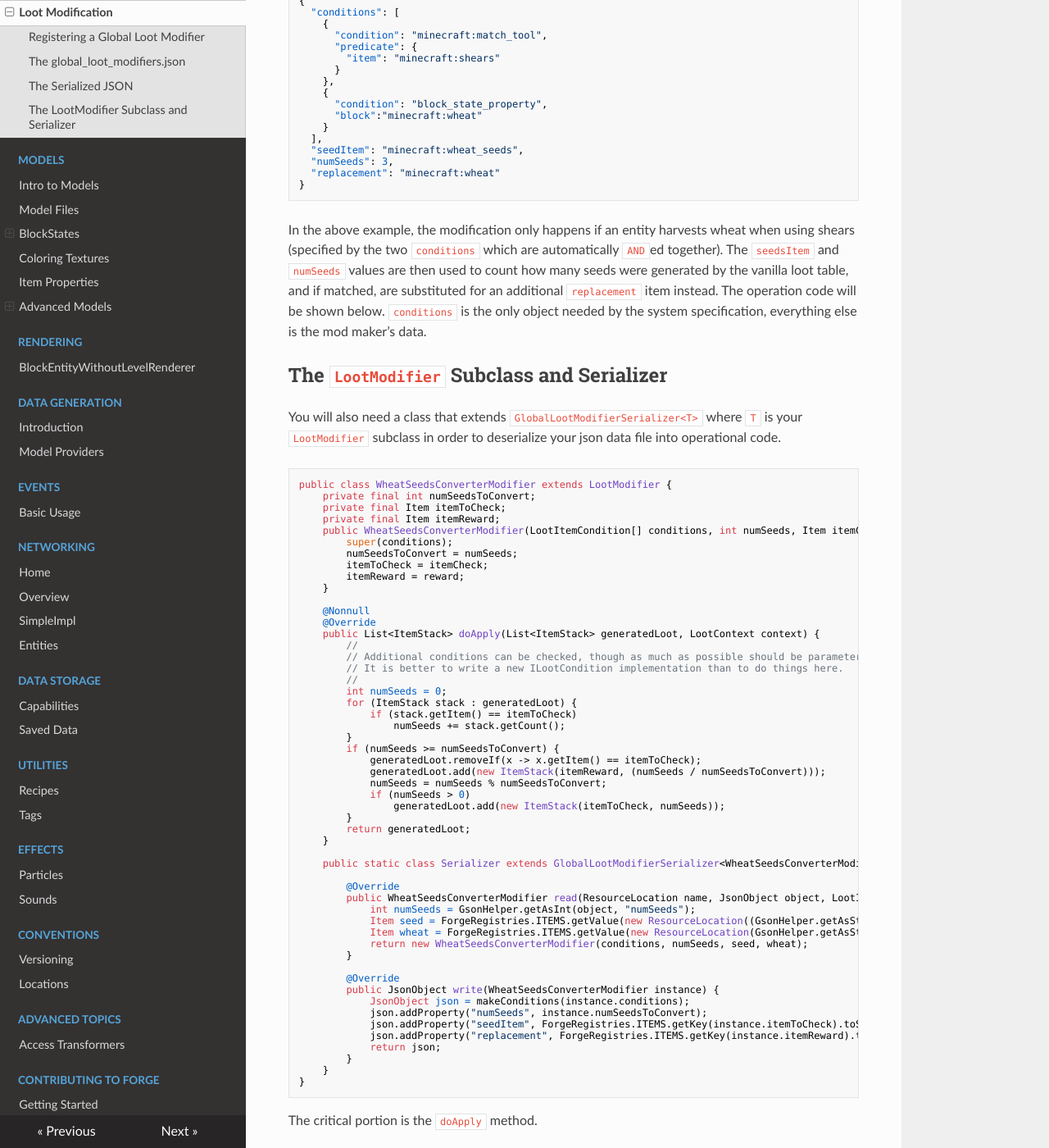
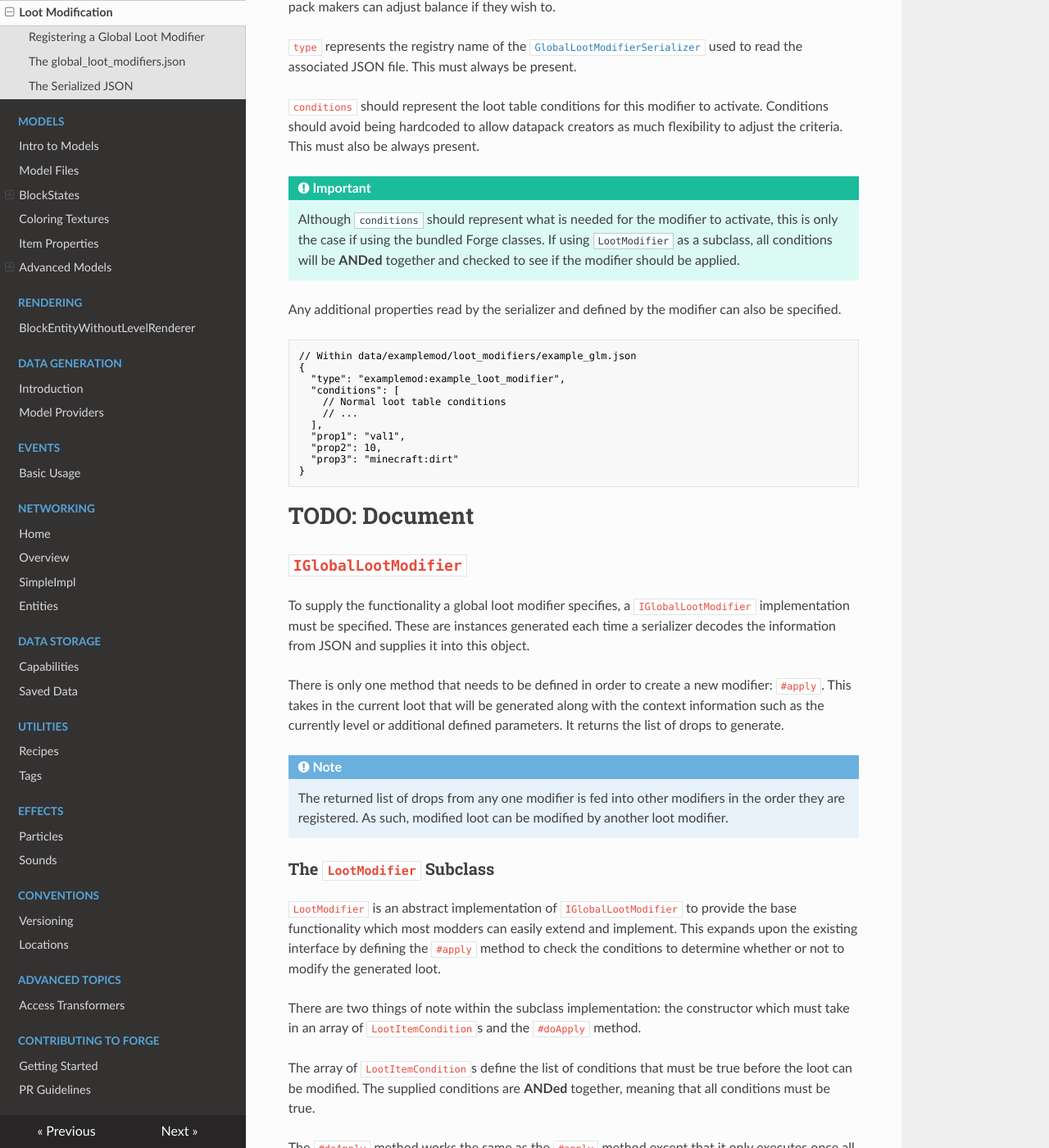
Before and after one commit to MinecraftForge/Documentation, an MkDocs documentation site: the page built from docs/items/globallootmodifiers.md, in a window 1280 px wide and 1400 px high, scrolled down 1183 px. Shown: the whole window at 82% size. Built offline with MkDocs 1.6.1, drawn with Linux system fonts in a browser that asks for light colours; nearby versions of some CDN libraries; some of the changed text lies outside the part shown.

Commit message:
Overhaul GLM

````diff
--- a/docs/items/globallootmodifiers.md
+++ b/docs/items/globallootmodifiers.md
@@ -7,133 +7,142 @@ Registering a Global Loot Modifier
 -------------------------------
 
 You will need 4 things:
-1. Create a `global_loot_modifiers.json` file at `/data/forge/loot_modifiers/`.
-    This will tell Forge about your modifiers and works similar to [tags][].
+1. Create a `global_loot_modifiers.json`.
+    This will tell Forge about your modifiers and works similar to [tags].
 2. A serialized json representing your modifier.
     This will contain all of the data about your modification and allows data packs to tweak your effect.
 3. A class that extends `IGlobalLootModifier`.
     The operational code that makes your modifier work. Most modders can extend `LootModifier` as it supplies base functionality.
-4. Finally, the serializer for your operational class.
+4. Finally, a class that extends `GlobalLootModifierSerializer` for your operational class.
     This is [registered] as any other `IForgeRegistryEntry`.
 
 The `global_loot_modifiers.json`
 -------------------------------
 
-All you need to add here are the file names of your loot modifiers. The [ResourceLocation][resloc] specified points to `data/<namespace>/loot_modifiers/<path>.json`.
+The `global_loot_modifiers.json` represents all loot modifiers to be loaded into the game. This file must be placed within `data/forge/loot_modifiers/global_loot_modifiers.json`.
 
-```json
+`entries` is an *ordered list* of the modifiers that will be loaded. This means that any modifier that not listed will not be loaded, and the ones listed are their written order. The [ResourceLocation][resloc]s specified points to their associated entry within `data/<namespace>/loot_modifiers/<path>.json`. This is primarily relevant to data pack makers for resolving conflicts between modifiers from separate mods.
+
+`replace` causes the cache of modifiers to be cleared fully when this asset loads (mods are loaded in an order that may be specified by a data pack). For modders, you will want to use `false`. Data pack makers may want to specify their overrides with `true`.
+
+```json5
 {
-  "replace": false,
+  "replace": false, // Must be present
   "entries": [
-    "global_loot_test:silk_touch_bamboo",
-    "global_loot_test:smelting",
-    "global_loot_test:wheat_harvest"
+    // Represents a loot modifier in 'data/examplemod/loot_modifiers/example_glm.json'
+    "examplemod:example_glm",
+    "examplemod:example_glm2"
+    // ...
   ]
 }
 ```
-
-`replace` causes the cache of modifiers to be cleared fully when this asset loads (mods are loaded in an order that may be specified by a data pack). For modders, you will want to use `false`. Data pack makers may want to specify their overrides with `true`.
-
-`entries` is an *ordered list* of the modifiers that will be loaded. This means that any modifier that not listed will not be loaded, and the ones listed are their written order. This is primarily relevant to data pack makers for resolving conflicts between modifiers from separate mods.
 
 The Serialized JSON
 -------------------------------
 
 This file contains all of the potential variables related to your modifier, including the conditions that must be met prior to modifying any loot. Avoid hard-coded values wherever possible so that data pack makers can adjust balance if they wish to.
-```json
+
+`type` represents the registry name of the [`GlobalLootModifierSerializer`][serializer] used to read the associated JSON file. This must always be present.
+
+`conditions` should represent the loot table conditions for this modifier to activate. Conditions should avoid being hardcoded to allow datapack creators as much flexibility to adjust the criteria. This must also be always present.
+
+!!! important
+
+    Although `conditions` should represent what is needed for the modifier to activate, this is only the case if using the bundled Forge classes. If using `LootModifier` as a subclass, all conditions will be **ANDed** together and checked to see if the modifier should be applied.
+
+Any additional properties read by the serializer and defined by the modifier can also be specified.
+
+```json5
+// Within data/examplemod/loot_modifiers/example_glm.json
 {
+  "type": "examplemod:example_loot_modifier",
   "conditions": [
-    {
-      "condition": "minecraft:match_tool",
-      "predicate": {
-        "item": "minecraft:shears"
-      }
-    },
-    {
-      "condition": "block_state_property",
-      "block":"minecraft:wheat"
-    }
+    // Normal loot table conditions
+    // ...
   ],
-  "seedItem": "minecraft:wheat_seeds",
-  "numSeeds": 3,
-  "replacement": "minecraft:wheat"
+  "prop1": "val1",
+  "prop2": 10,
+  "prop3": "minecraft:dirt"
 }
 ```
 
-In the above example, the modification only happens if an entity harvests wheat when using shears (specified by the two `conditions` which are automatically `AND`ed together). The `seedsItem` and `numSeeds` values are then used to count how many seeds were generated by the vanilla loot table, and if matched, are substituted for an additional `replacement` item instead. The operation code will be shown below.
-`conditions` is the only object needed by the system specification, everything else is the mod maker's data.
+# TODO: Document
 
-The `LootModifier` Subclass and Serializer
--------------------------------
+`IGlobalLootModifier`
+---------------------
 
-You will also need a class that extends `GlobalLootModifierSerializer<T>` where `T` is your `LootModifier` subclass in order to deserialize your json data file into operational code.
+To supply the functionality a global loot modifier specifies, a `IGlobalLootModifier` implementation must be specified. These are instances generated each time a serializer decodes the information from JSON and supplies it into this object.
+
+There is only one method that needs to be defined in order to create a new modifier: `#apply`. This takes in the current loot that will be generated along with the context information such as the currently level or additional defined parameters. It returns the list of drops to generate.
+
+!!! note
+
+    The returned list of drops from any one modifier is fed into other modifiers in the order they are registered. As such, modified loot can be modified by another loot modifier.
+
+### The `LootModifier` Subclass
+
+`LootModifier` is an abstract implementation of `IGlobalLootModifier` to provide the base functionality which most modders can easily extend and implement. This expands upon the existing interface by defining the `#apply` method to check the conditions to determine whether or not to modify the generated loot.
+
+There are two things of note within the subclass implementation: the constructor which must take in an array of `LootItemCondition`s and the `#doApply` method.
+
+The array of `LootItemCondition`s define the list of conditions that must be true before the loot can be modified. The supplied conditions are **ANDed** together, meaning that all conditions must be true.
+
+The `#doApply` method works the same as the `#apply` method except that it only executes once all conditions return true.
 
 ```java
-public class WheatSeedsConverterModifier extends LootModifier {
-    private final int numSeedsToConvert;
-    private final Item itemToCheck;
-    private final Item itemReward;
-    public WheatSeedsConverterModifier(LootItemCondition[] conditions, int numSeeds, Item itemCheck, Item reward) {
-        super(conditions);
-        numSeedsToConvert = numSeeds;
-        itemToCheck = itemCheck;
-        itemReward = reward;
+public class ExampleModifier extends LootModifier {
+
+    public ExampleModifier(LootItemCondition[] conditionsIn, String prop1, int prop2, Item prop3) {
+        super(conditionsIn);
+        // Store the rest of the parameters
     }
 
     @Nonnull
     @Override
-    public List<ItemStack> doApply(List<ItemStack> generatedLoot, LootContext context) {
-        //
-        // Additional conditions can be checked, though as much as possible should be parameterized via JSON data.
-        // It is better to write a new ILootCondition implementation than to do things here.
-        //
-        int numSeeds = 0;
-        for (ItemStack stack : generatedLoot) {
-            if (stack.getItem() == itemToCheck)
-                numSeeds += stack.getCount();
-        }
-        if (numSeeds >= numSeedsToConvert) {
-            generatedLoot.removeIf(x -> x.getItem() == itemToCheck);
-            generatedLoot.add(new ItemStack(itemReward, (numSeeds / numSeedsToConvert)));
-            numSeeds = numSeeds % numSeedsToConvert;
-            if (numSeeds > 0)
-                generatedLoot.add(new ItemStack(itemToCheck, numSeeds));
-        }
-        return generatedLoot;
-    }
-
-    public static class Serializer extends GlobalLootModifierSerializer<WheatSeedsConverterModifier> {
-
-        @Override
-        public WheatSeedsConverterModifier read(ResourceLocation name, JsonObject object, LootItemCondition[] conditions) {
-            int numSeeds = GsonHelper.getAsInt(object, "numSeeds");
-            Item seed = ForgeRegistries.ITEMS.getValue(new ResourceLocation((GsonHelper.getAsString(object, "seedItem"))));
-            Item wheat = ForgeRegistries.ITEMS.getValue(new ResourceLocation(GsonHelper.getAsString(object, "replacement")));
-            return new WheatSeedsConverterModifier(conditions, numSeeds, seed, wheat);
-        }
-
-        @Override
-        public JsonObject write(WheatSeedsConverterModifier instance) {
-            JsonObject json = makeConditions(instance.conditions);
-            json.addProperty("numSeeds", instance.numSeedsToConvert);
-            json.addProperty("seedItem", ForgeRegistries.ITEMS.getKey(instance.itemToCheck).toString());
-            json.addProperty("replacement", ForgeRegistries.ITEMS.getKey(instance.itemReward).toString());
-            return json;
-        }
+    protected List<ItemStack> doApply(List<ItemStack> generatedLoot, LootContext context) {
+        // Modify the loot and return the new drops
     }
 }
 ```
 
-The critical portion is the `doApply` method.
+`GlobalLootModifierSerializer`
+------------------------------
 
-This method is only called if the `conditions` specified return `true`. If so, the modder is now able to make the modifications they desire. In this case, we can see that the number of `itemToCheck` meets or exceeds the `numSeedsToConvert` before modifying the list by adding an `itemReward` and removing any excess `itemToCheck` stacks, matching the previously mentioned effects: *When a wheat block is harvested with shears, if enough seeds are generated as loot, they are converted to additional wheat instead*.
+The connector between the JSON and the `IGlobalLootModifier` instance is the `GlobalLootModifierSerializer<T>` implementation, where `T` represents the type of the `IGlobalLootModifier` to use.
 
-Also take note of the `read` method in the serializer. The conditions are already deserialized for you and if you have no other data, simply `return new MyModifier(conditions)`. However, the full `JsonObject` is available if needed. The `write` method, on the other hand, is used for if you want to utilize `GlobalLootModifierProvider` for [data generation][datagen].
+Two methods must be defined within the serializer implementation: `#read` and `#write`.
 
-Additional [examples] can be found on the Forge Git repository, including silk touch and smelting effects.
+`#read` takes in the registry name of the JSON, the serialized `JsonObject`, and the array of conditions that, by most implementations, must be true to allow the loot modifier to execute. The only data that should be deserialized from the `JsonObject` are the custom properties specified for use by the implemented loot modifier. If no custom properties are needed, then no data should be deserialized from the `JsonObject` as the conditions are supplied as a parameter.
+
+`#write` is responsible for turning the defined loot modifier and writing it to a `JsonObject`. This requires that all conditions along with any custom properties must be written. For ease of convenience `#makeConditions` can be called to create a new `JsonObject` with the conditions already serialized within. Then, any additional properties can be added to this `JsonObject`. This is utilized for [data generation][datagen] of the associated loot modifier.
+
+```java
+public ExampleModifierSerializer extends GlobalLootModifierSerializer<ExampleModifier> {
+
+    @Override
+    public ExampleModifier read(ResourceLocation location, JsonObject object, LootItemCondition[] ailootcondition) {
+        String prop1 = GsonHelper.getAsString(object, "prop1");
+        // Deserializer other properties
+        return new ExampleModifier(ailootcondition, prop1, prop2, prop3);
+    }
+
+    @Override
+    public JsonObject write(ExampleModifier instance) {
+        // Create json object with conditions in modifier
+        JsonObject res = this.makeConditions(instance.conditionsIn);
+        res.addProperty("prop1", instance.prop1);
+        // Add other properties in modifier
+        return res;
+    }
+}
+
+```
+
+[Examples][examples] can be found on the Forge Git repository, including silk touch and smelting effects.
 
 [tags]: ../utilities/tags.md
 [resloc]: ../concepts/resources.md#ResourceLocation
+[serializer]: #globallootmodifierserializer
 [registered]: ../concepts/registries.md#registering-things
 [datagen]: ../datagen/intro.md
-[examples]: https://github.com/MinecraftForge/MinecraftForge/blob/1.17.x/src/test/java/net/minecraftforge/debug/gameplay/loot/GlobalLootModifiersTest.java
+[examples]: https://github.com/MinecraftForge/MinecraftForge/blob/1.18.x/src/test/java/net/minecraftforge/debug/gameplay/loot/GlobalLootModifiersTest.java
````
